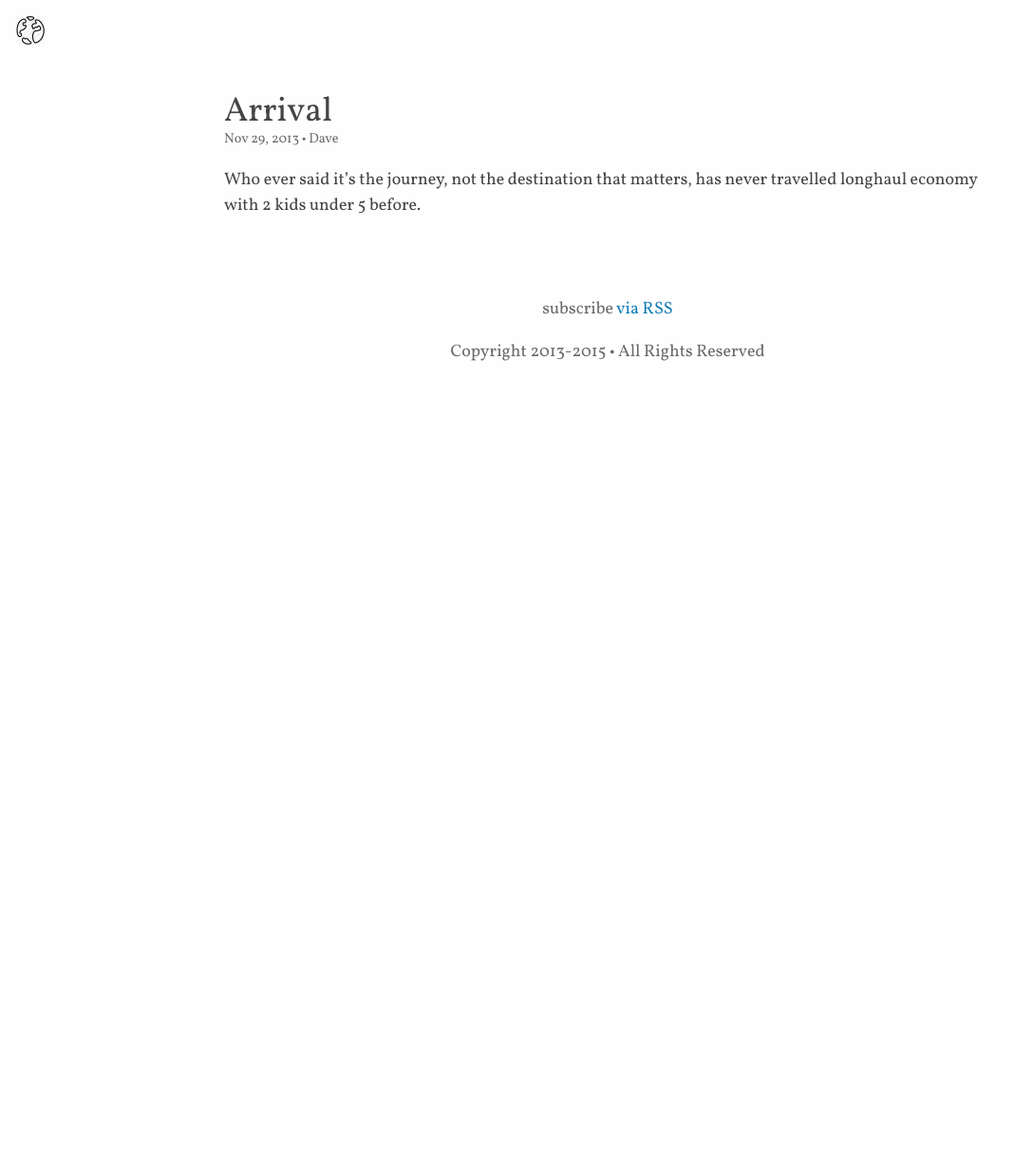
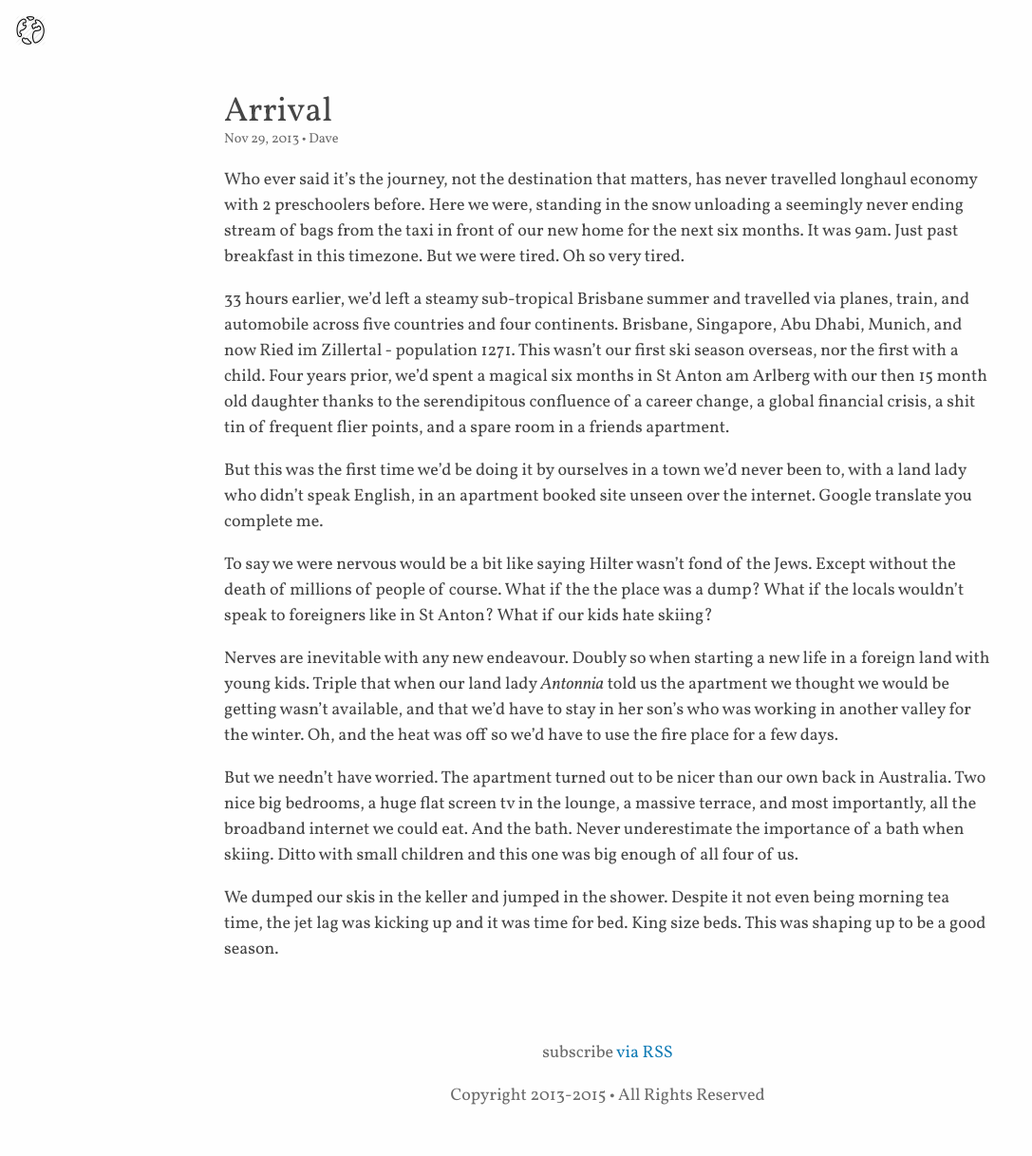
Before and after one commit to davekinkead/travel, a Jekyll site: the page built from _posts/2013-11-29-arrival.md, in a window 1280 px wide. Shown: the whole page at 95% size, without its empty margins (0-1087 px from the left). Built offline with Jekyll 4.4.1, drawn with Linux system fonts in a browser that asks for light colours; before the commit the page ends 900 px from its top, so only the background shows below that.

Commit message:
Update Arrival post

```diff
--- a/_posts/2013-11-29-arrival.md
+++ b/_posts/2013-11-29-arrival.md
@@ -6,4 +6,16 @@ date:   29 Nov 2013
 categories: travel austria 2014
 ---
 
-Who ever said it's the journey, not the destination that matters, has never travelled longhaul economy with 2 kids under 5 before.
+Who ever said it's the journey, not the destination that matters, has never travelled longhaul economy with 2 preschoolers before.  Here we were, standing in the snow unloading a seemingly never ending stream of bags from the taxi in front of our new home for the next six months.  It was 9am. Just past breakfast in this timezone. But we were tired. Oh so very tired.
+
+33 hours earlier, we'd left a steamy sub-tropical Brisbane summer and travelled via planes, train, and automobile across five countries and four continents.  Brisbane, Singapore, Abu Dhabi, Munich, and now Ried im Zillertal - population 1271.  This wasn't our first ski season overseas, nor the first with a child.  Four years prior, we'd spent a magical six months in St Anton am Arlberg with our then 15 month old daughter thanks to the serendipitous confluence of a career change, a global financial crisis, a shit tin of frequent flier points, and a spare room in a friends apartment.
+
+But this was the first time we'd be doing it by ourselves in a town we'd never been to, with a land lady who didn't speak English, in an apartment booked site unseen over the internet. Google translate you complete me.
+
+To say we were nervous would be a bit like saying Hilter wasn't fond of the Jews.  Except without the death of millions of people of course.  What if the the place was a dump? What if the locals wouldn't speak to foreigners like in St Anton? What if our kids hate skiing?
+
+Nerves are inevitable with any new endeavour. Doubly so when starting a new life in a foreign land with young kids.  Triple that when our land lady _Antonnia_ told us the apartment we thought we would be getting wasn't available, and that we'd have to stay in her son's who was working in another valley for the winter.  Oh, and the heat was off so we'd have to use the fire place for a few days.
+
+But we needn't have worried.  The apartment turned out to be nicer than our own back in Australia. Two nice big bedrooms, a huge flat screen tv in the lounge, a massive terrace, and most importantly, all the broadband internet we could eat.  And the bath. Never underestimate the importance of a bath when skiing. Ditto with small children and this one was big enough of all four of us.
+
+We dumped our skis in the keller and jumped in the shower. Despite it not even being morning tea time, the jet lag was kicking up and it was time for bed. King size beds. This was shaping up to be a good season.
```
Also changed, not shown: about.md (deleted, +0 -11 lines), _posts/2013-12-13-heut-ist-so-ein-schoner-tag.md (renamed from _posts/2012-12-13-heut-ist-so-ein-schoner-tag.md).
